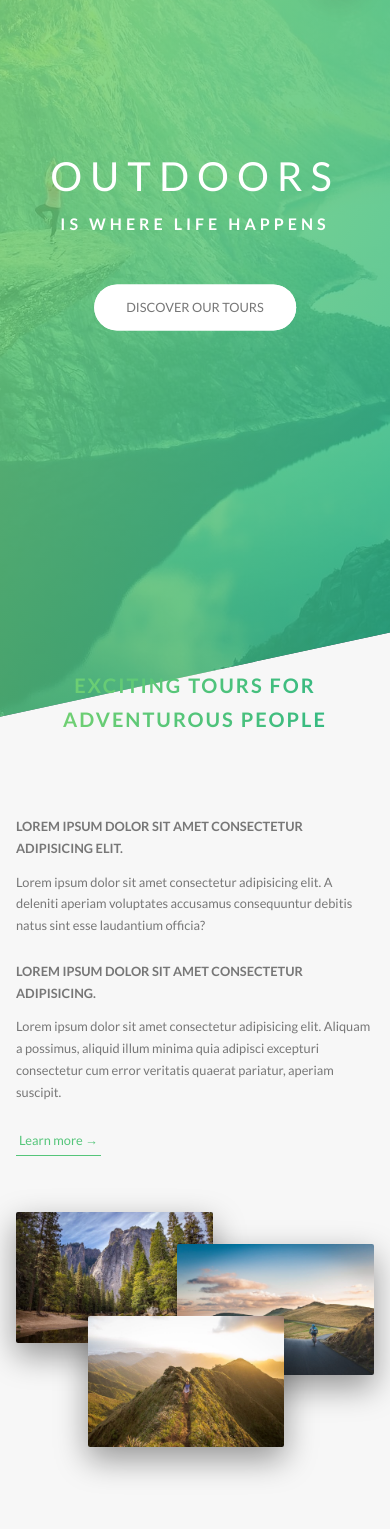
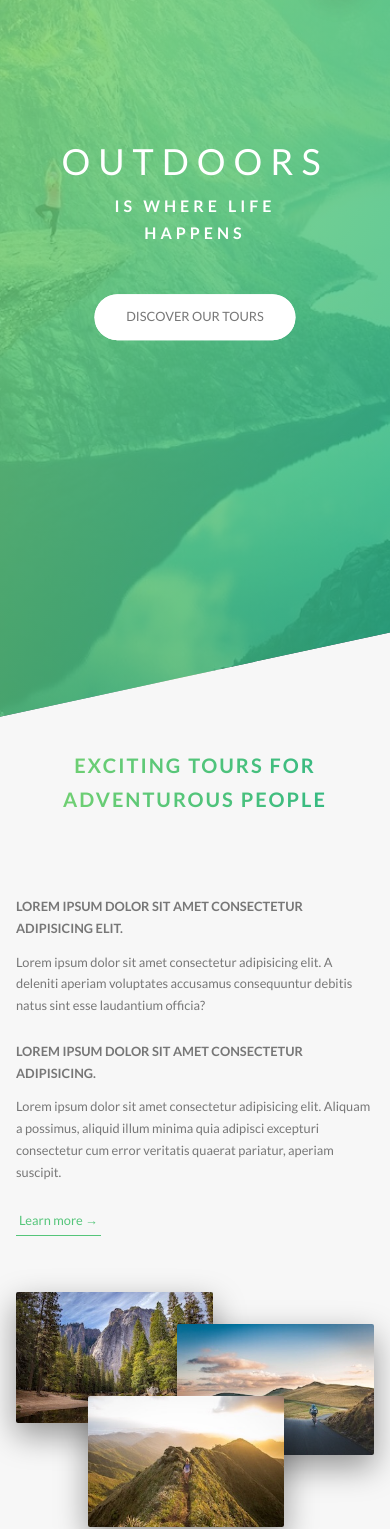
Before and after one commit to ign0ramus/Natours, a website built with webpack: page src/index.html in a window 390 px wide. Shown: the part 85-1614 px from the top of the page. Built offline with nearby package versions, Linux system fonts and the light colour scheme.

Commit message:
did a few styles fixes, implemented responsive images

```diff
--- a/src/index.html
+++ b/src/index.html
@@ -67,9 +67,12 @@
 
                 <div class="section-about__right">
                     <div class="composition">
-                        <img src="<%=require('./img/nat-1-large.jpg')%>" alt="Image 1" class="composition__img composition__img--photo-1">
-                        <img src="<%=require('./img/nat-2-large.jpg')%>" alt="Image 2" class="composition__img composition__img--photo-2">
-                        <img src="<%=require('./img/nat-3-large.jpg')%>" alt="Image 3" class="composition__img composition__img--photo-3">
+                        <img srcset="<%=require('./img/nat-1.jpg')%> 300w, <%=require('./img/nat-1-large.jpg')%> 1000w" sizes="(max-width: 56.25em) 20vw, (max-width: 37.5em) 30vw, 300px" alt="Image 1" class="composition__img composition__img--photo-1" src="<%=require('./img/nat-1-large.jpg')%>">
+
+                        <img srcset="<%=require('./img/nat-2.jpg')%> 300w, <%=require('./img/nat-2-large.jpg')%> 1000w" sizes="(max-width: 56.25em) 20vw, (max-width: 37.5em) 30vw, 300px" alt="Image 2" class="composition__img composition__img--photo-2" src="<%=require('./img/nat-2-large.jpg')%>">
+
+                        <img srcset="<%=require('./img/nat-3.jpg')%> 300w, <%=require('./img/nat-3-large.jpg')%> 1000w" sizes="(max-width: 56.25em) 20vw, (max-width: 37.5em) 30vw, 300px" alt="Image 3" class="composition__img composition__img--photo-3" src="<%=require('./img/nat-3-large.jpg')%>">
+
                     </div>
                 </div>
             </div>
@@ -288,7 +291,10 @@
 
     <footer class="footer">
         <div class="footer__logo-box u-margin-bottom-small">
-            <img src="<%=require('./img/logo-green-2x.png')%>" alt="" class="footer__logo">
+            <picture class="footer__logo">
+                <source srcset="<%=require('./img/logo-green-small-1x.png')%> 1x, <%=require('./img/logo-green-2x.png')%> 2x" media="(max-width: 37.5em)">
+                <img srcset="<%=require('./img/logo-green-1x.png')%> 1x, <%=require('./img/logo-green-2x.png')%> 2x" alt="Logo" src="<%=require('./img/logo-green-2x.png')%>">
+            </picture>
         </div>
         <div class="footer__container">
             <div class="footer__navigation">
--- a/src/scss/base/_typography.scss
+++ b/src/scss/base/_typography.scss
@@ -22,7 +22,7 @@ body {
 
         @include respond(phone) {
             letter-spacing: 1rem;
-            font-size: 5rem;
+            font-size: 4.5rem;
         }
     }
 
--- a/src/scss/components/_form.scss
+++ b/src/scss/components/_form.scss
@@ -55,16 +55,16 @@
     &__radio-label {
         display: flex;
         align-items: center;
-        justify-content: center;
 
         font-size: $font-size-default;
         cursor: pointer;
+
+        @include respond(tab) {
+            justify-content: center;
+        }
     }
 
     &__radio-btn {
-        display: flex;
-        justify-content: center;
-        align-items: center;
         height: 3rem;
         width: 3rem;
         border: 5px solid $color-primary;
--- a/src/scss/layout/_header.scss
+++ b/src/scss/layout/_header.scss
@@ -4,10 +4,19 @@
     height: 95vh;
     background-image:
                     linear-gradient(to right bottom,rgba($color-primary-light, .8), rgba($color-primary-dark, 0.8)),
-                    url('../img/hero.jpg');
+                    url('../img/hero-small.jpg');
     background-size: cover;
     background-position: top;
     clip-path: polygon(0 0, 100% 0, 100% 75vh, 0 100%);
+
+    // показывать большую картинку только при экране
+    // у которого разрешение 2х и ширина экрана больше чем 600px
+    // или для больших экранов
+    @media (min-resolution: 192dpi) and (min-width: 37.5em), (min-width: 125em)  {
+        background-image:
+                    linear-gradient(to right bottom,rgba($color-primary-light, .8), rgba($color-primary-dark, 0.8)),
+                    url('../img/hero.jpg');
+    }
 
     @include respond(phone) {
         clip-path: polygon(0 0, 100% 0, 100% 85vh, 0 100%);
--- a/src/scss/pages/_home.scss
+++ b/src/scss/pages/_home.scss
@@ -4,7 +4,7 @@
     margin-top: -20vh;
 
     @include respond(phone) {
-        padding: 15rem 0;
+        padding: 25rem 0 10rem;
     }
 
     &__info {
@@ -63,10 +63,10 @@
     margin-top: -9rem;
 
     @include respond(tab) {
-        padding: 15rem 0;
+        padding: 20rem 0 5rem;
     }
     @include respond(phone) {
-        padding: 10rem 0;
+        padding: 15rem 0 5rem;
     }
 
     &__container {
@@ -138,7 +138,7 @@
 
     &__form {
         width: 50%;
-        padding: 6rem;
+        padding: 4rem;
 
         @include respond(tabland) {
             padding: 3rem;
```
